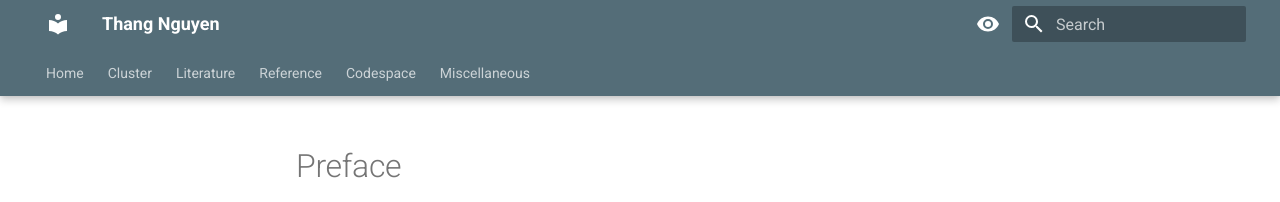
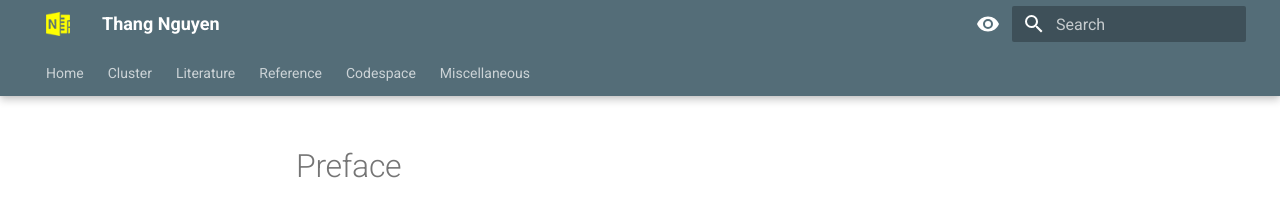
Before and after one commit to thangckt/thangckt.github.io, an MkDocs documentation site: the page built from docs/index.md, in a window 1280 px wide. Shown: the top 202 px of the page. Built offline with MkDocs 1.6.1 and Material for MkDocs 9.7.7, drawn with Linux system fonts in a browser that asks for light colours; the version menu is left out.

Commit message:
Update mkdocs.yml

```diff
--- a/mkdocs.yml
+++ b/mkdocs.yml
@@ -11,7 +11,7 @@ copyright: Copyright &copy; 2022 <a href="https://thangckt.github.io">thangckt</
 ## Configuration
 theme:
   name: "material"     #  "material"    "mkdocs"    "readthedocs"     'rtd-dropdown'   windmill  bootswatch
-  # logo: 1images/one-note-128-y.png            # one-note-128-o.png        my_picture3x3.jpg    one-note-128-y.png  snake1  monkey
+  logo: 1images/one-note-128-y.png            # one-note-128-o.png        my_picture3x3.jpg    one-note-128-y.png  snake1  monkey
   favicon: 1images/one-note-128-y.png
   highlightjs: true
   features:
```
